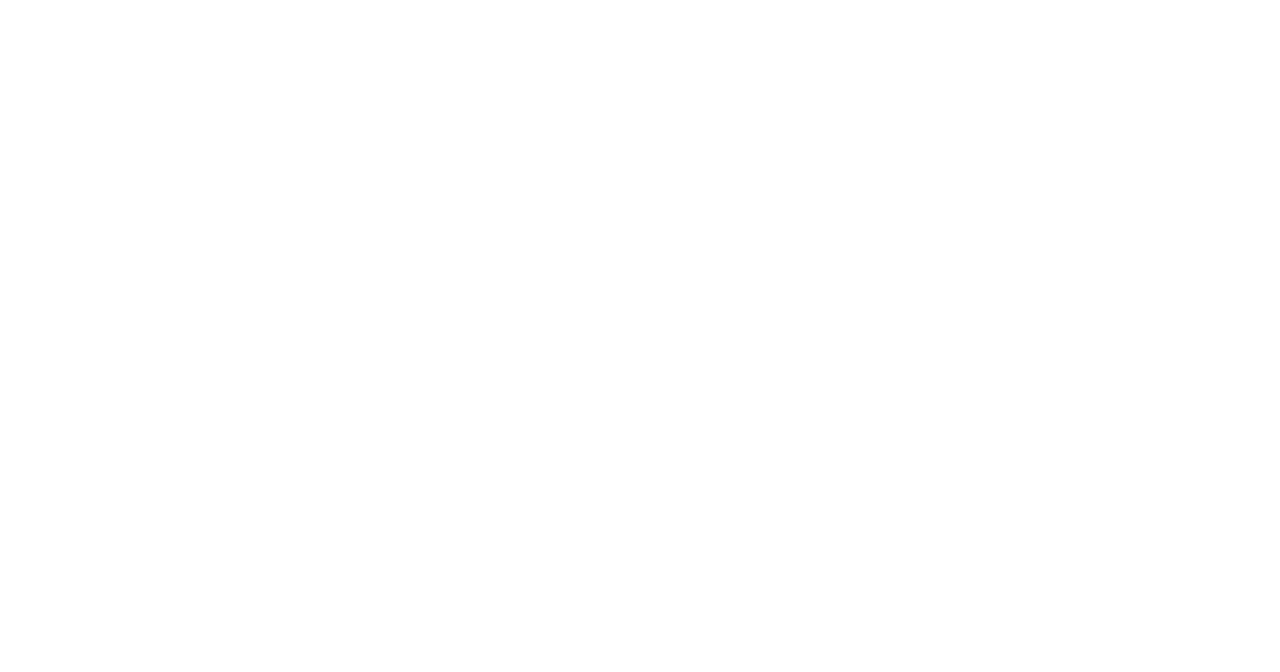
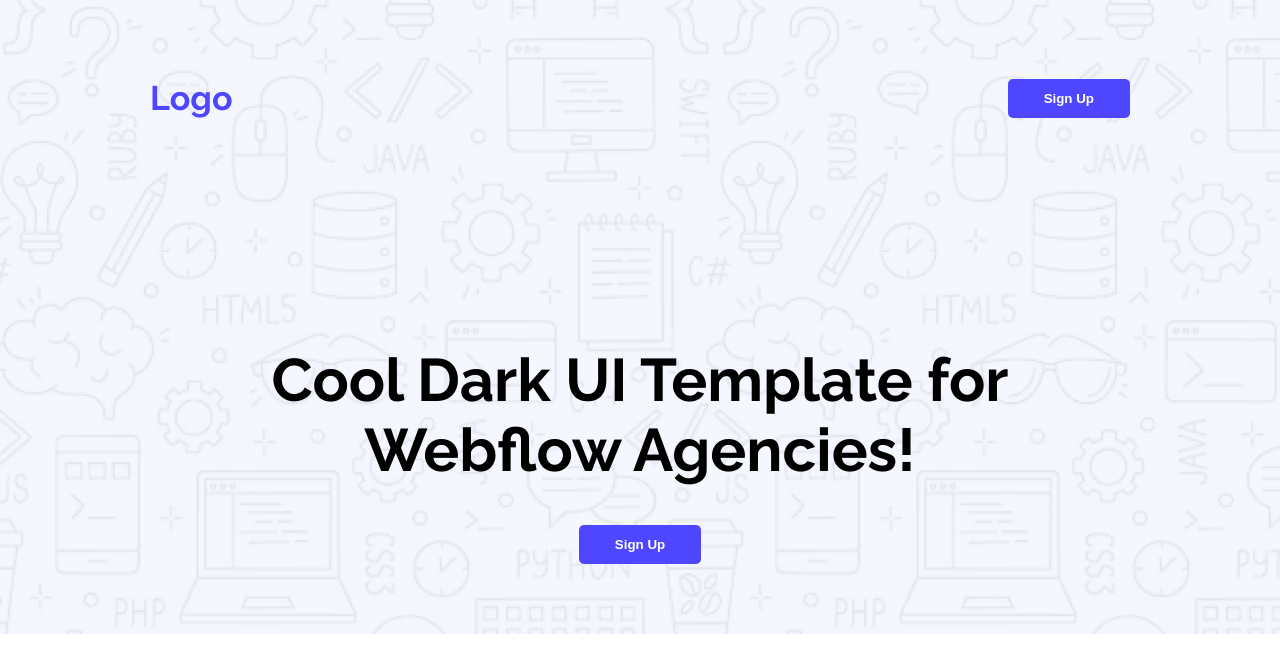
Before and after one commit to Sefat-Ullah-Fahad/assignment-1, a plain HTML site: page index.html in a window 1280 px wide. Drawn offline with Linux system fonts and the light colour scheme.

Commit message:
added my header part

```diff
--- a/index.html
+++ b/index.html
@@ -3,9 +3,36 @@
 <head>
     <meta charset="UTF-8">
     <meta name="viewport" content="width=device-width, initial-scale=1.0">
-    <title>Document</title>
+    <title>Assignment</title>
+    <link rel="stylesheet" href="style/style.css">
 </head>
 <body>
+    <header class="header">
+        <nav>
+            <h1 class="nav-tittle">Logo</h1>
+            <div class="btn-card">
+                    <a href=""><button>Sign Up</button></a>
+            </div>
+        </nav>
 
+        <div class="banner">
+            <div class="banner-content">
+                <h1>Cool Dark UI Template for Webflow Agencies!</h1>
+                <div class="banner-btn">
+                    <a href=""><button>Sign Up</button></a>
+                </div>
+            </div>
+        </div>
+    </header>
+
+
+    <main>
+
+    </main>
+
+
+    <footer>
+
+    </footer>
 </body>
 </html>
--- /dev/null
+++ b/style/style.css
@@ -0,0 +1,69 @@
+
+@import url('https://fonts.googleapis.com/css2?family=Raleway:ital,wght@0,100..900;1,100..900&display=swap');
+
+/* shared style */
+body {
+    font-family: "Raleway", sans-serif;
+    margin: 0;
+}
+
+
+/* btn */
+button {
+    background-color: #4E47FF;
+    color: white;
+    padding: 12px 36px;
+    border: none;
+    font-weight: bold;
+    border-radius: 5px;
+    -webkit-border-radius: 5px;
+    -moz-border-radius: 5px;
+    -ms-border-radius: 5px;
+    -o-border-radius: 5px;
+}
+button:hover {
+    background-color: #4d47ffdc;
+    border: 2px solid #4E47FF;
+}
+.btn-card {
+    display: block;
+}
+.btn-card a {
+    font-size: 16px;
+}
+
+.banner {
+    text-align: center;
+    padding-bottom: 20px;
+}
+
+
+/* header */
+header {
+    background-image: url(../assets/Hero-bg.png);
+    padding-top: 50px;
+}
+nav {
+    display: flex;
+    align-items: center;
+    padding-bottom: 158px;
+    justify-content: space-between;
+    margin: 0px 150px;
+}
+.nav-tittle {
+    color: #4E47FF;
+    font-size: 34px;
+}
+/* Banner */
+
+ .banner  {
+    max-width: 1140px;
+    align-items: center;
+    margin: 0px 260px;
+}
+.banner h1 {
+    font-size: 60px;
+}
+.banner-btn {
+    padding-bottom: 50px;
+}
```
Also changed, not shown: assets/Hero-bg.png (added), assets/avatar.png (added), assets/icon-star.png (added), assets/wc-big.png (added), assets/wc-mini.png (added).
